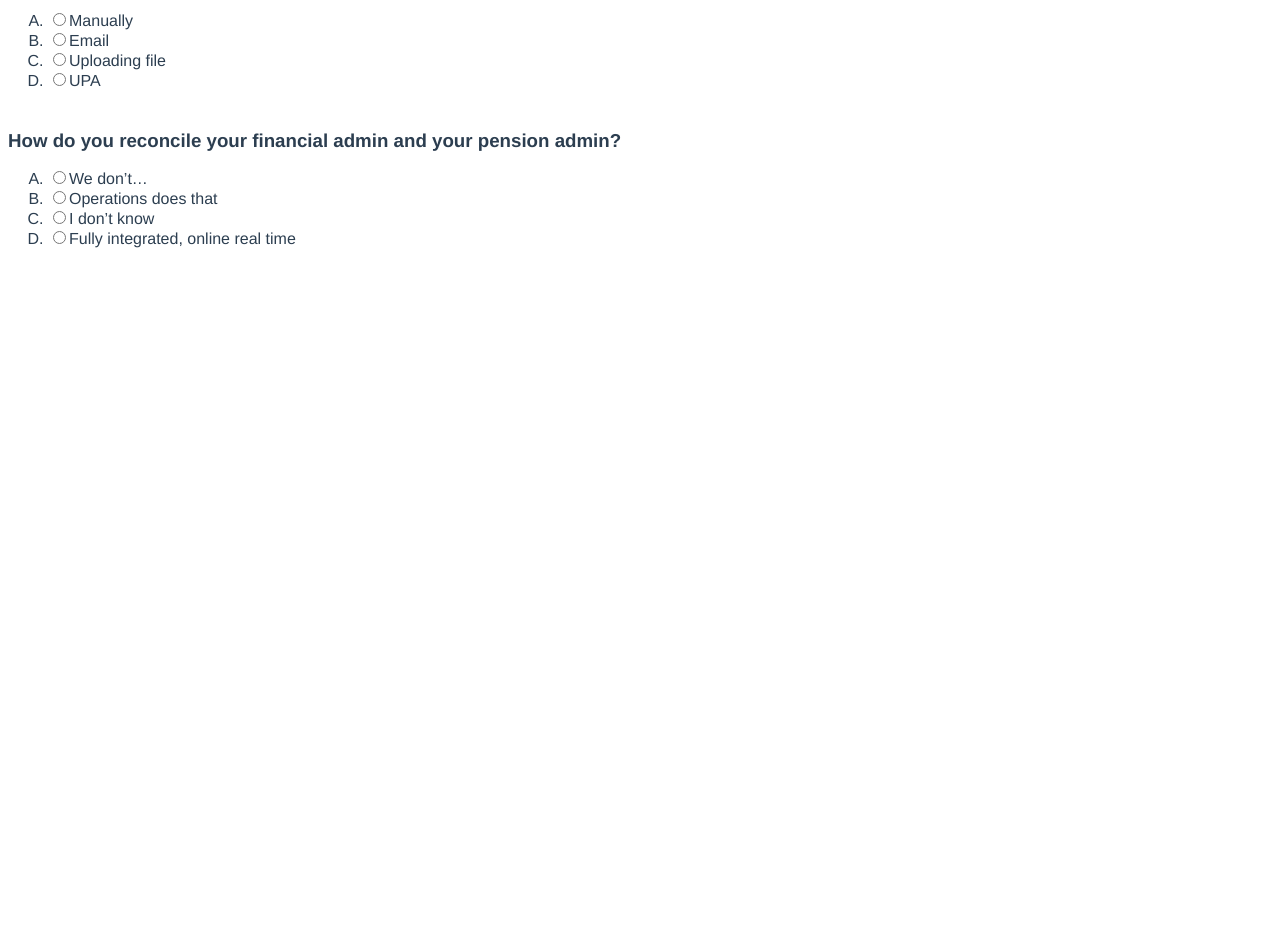
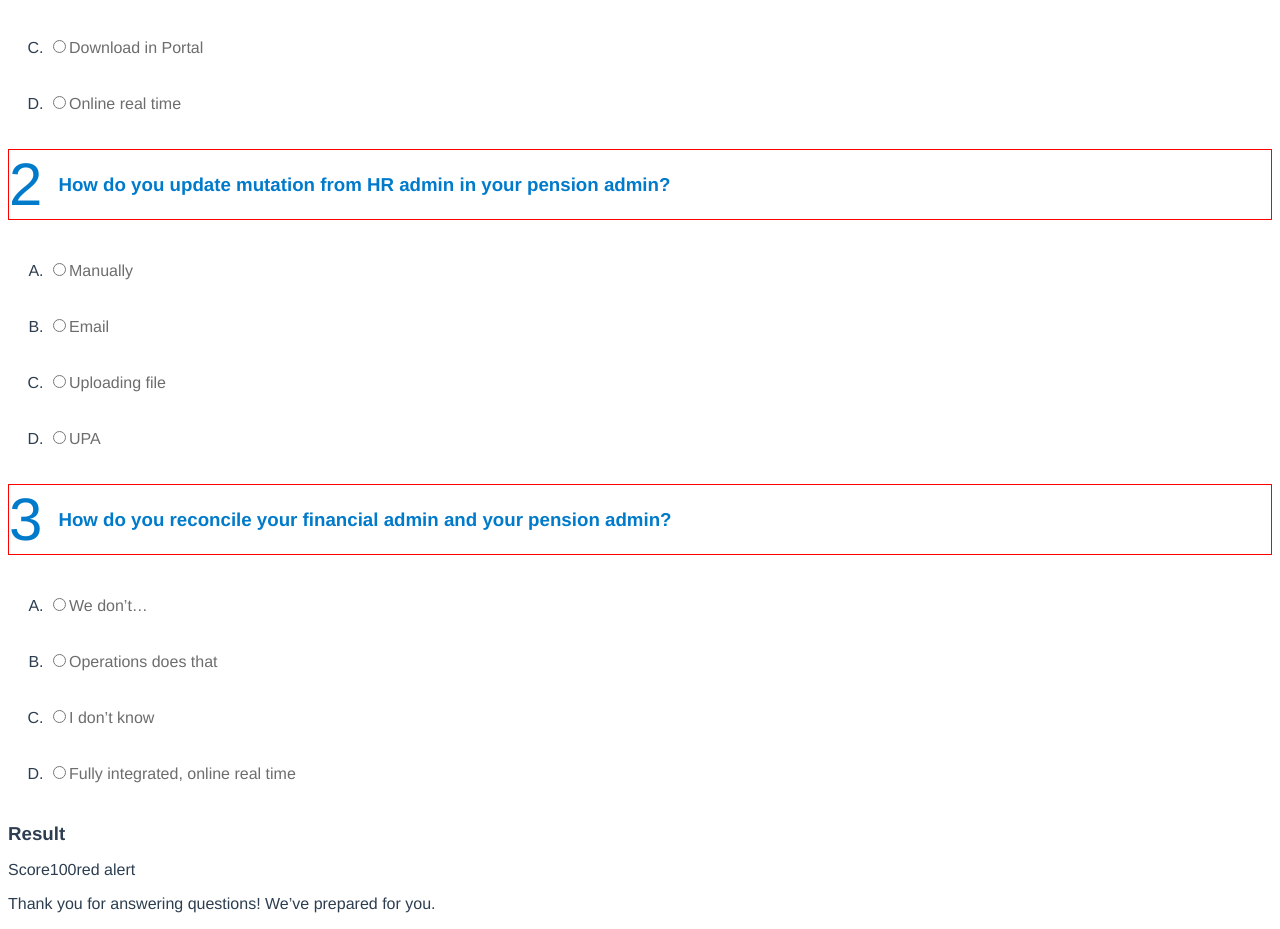
Before and after one commit to Ramonese/quiz, a Vue app: page / in a window 1280 px wide. Shown: the part 246-1175 px from the top of the page. Before the commit the page ends 800 px from the top, so only its background shows below. Built offline with nearby package versions, Linux system fonts and the light colour scheme.

Commit message:
visual layout

```diff
--- a/src/App.vue
+++ b/src/App.vue
@@ -1,16 +1,20 @@
 <template>
   <div id="app">
     <Quiz msg="Hello Vue in CodeSandbox!" />
+    <!-- v-if show result:  -->
+    <QuizResult :score="100" text="red alert" />
   </div>
 </template>
 
 <script>
 import Quiz from "./components/Quiz";
+import QuizResult from "./components/QuizResult";
 
 export default {
   name: "App",
   components: {
     Quiz,
+    QuizResult,
   },
 };
 </script>
--- a/src/components/AnswerBox.vue
+++ b/src/components/AnswerBox.vue
@@ -1,17 +1,27 @@
 <template>
-  <div>
-    <h3>{{ content.question }}</h3>
-    <form @change.prevent="sendAnswer">
+  <div class="quiz-text">
+    <header class="quiz--heading">
+      <span class="quiz--heading-number">{{ number }}</span>
+      <h3 class="quiz--heading-text">{{ content.question }}</h3>
+    </header>
+    <form @change.prevent="sendAnswer" class="quiz--text">
       <ul>
-        <li v-for="(answer, index) in content.answer" :key="answer.label">
+        <li
+          v-for="(answer, index) in content.answer"
+          :key="answer.label"
+          class="quiz--text-item"
+        >
           <div>
             <input
+              class="quiz--text-input -sr-only"
               type="radio"
               :id="index"
               :value="answer.value"
               v-model="checked"
             />
-            <label :for="index">{{ answer.label }}</label>
+            <label :for="index" class="quiz--text-label">{{
+              answer.label
+            }}</label>
           </div>
         </li>
       </ul>
@@ -27,6 +37,7 @@ export default {
     content: {
       type: Object,
     },
+    number: {},
   },
   data() {
     return {
@@ -40,3 +51,43 @@ export default {
   },
 };
 </script>
+<style>
+.sr-only {
+  clip: rect(0 0 0 0);
+  clip-path: inset(100%);
+  height: 1px;
+  overflow: hidden;
+  position: absolute;
+  white-space: nowrap;
+  width: 1px;
+}
+.quiz--heading {
+  color: #007ACA;
+  display: grid;
+  border: 1px solid red;
+  grid-column-gap: 1em;
+  grid-template-columns: max-content 1fr;
+  align-items: center;
+  margin-bottom: 40px;
+}
+.quiz--heading-text {
+  margin: 0;
+}
+/* for desktop 140px; */
+.quiz--heading-number {
+  font-size: 60px;
+}
+.quiz--text-label {
+  color: #6D6D6D;
+}
+.quiz--text-item {
+  margin-bottom: 36px;
+}
+.quiz--text-input:checked + label {
+  color: #007ACA;
+}
+.quiz--text-input:focus-visible + label {
+  outline: 2px solid black;
+  outline-offset: 2px;
+}
+</style>
--- a/src/components/Quiz.vue
+++ b/src/components/Quiz.vue
@@ -2,7 +2,7 @@
   <div>
     <div>
       <div v-for="(item, index) in test.test" :key="index">
-        <AnswerBox @sendData="saveAnswer" :content="item" />
+        <AnswerBox @sendData="saveAnswer" :content="item" :number="index + 1" />
       </div>
       <!-- <div v-for="(item, index) in test.test" :key="index">
         <p>{{ item.question }}</p>
@@ -17,8 +17,8 @@
 </template>
 
 <script>
-//import { FormWizard, TabContent } from "vue-form-wizard";
-//import "vue-form-wizard/dist/vue-form-wizard.min.css";
+import { FormWizard, TabContent } from "vue-form-wizard";
+import "vue-form-wizard/dist/vue-form-wizard.min.css";
 import AnswerBox from "./AnswerBox.vue";
 import text from "../assets/content.json";
 const content = text;
@@ -46,9 +46,4 @@ h3 {
 ul {
   list-style-type: upper-latin;
 }
-li {
-}
-a {
-  color: #42b983;
-}
 </style>
--- /dev/null
+++ b/src/components/QuizResult.vue
@@ -0,0 +1,24 @@
+<template>
+  <section>
+    <h3>Result</h3>
+    <p>
+      <span>Score</span><span>{{ score }}</span
+      ><span>{{ text }}</span>
+    </p>
+    <p>Thank you for answering questions! We’ve prepared for you.</p>
+  </section>
+</template>
+
+<script>
+export default {
+  name: "QuizResult",
+  props: {
+    score: {
+      type: String,
+    },
+    text: {
+      type: String,
+    },
+  },
+};
+</script>
```
